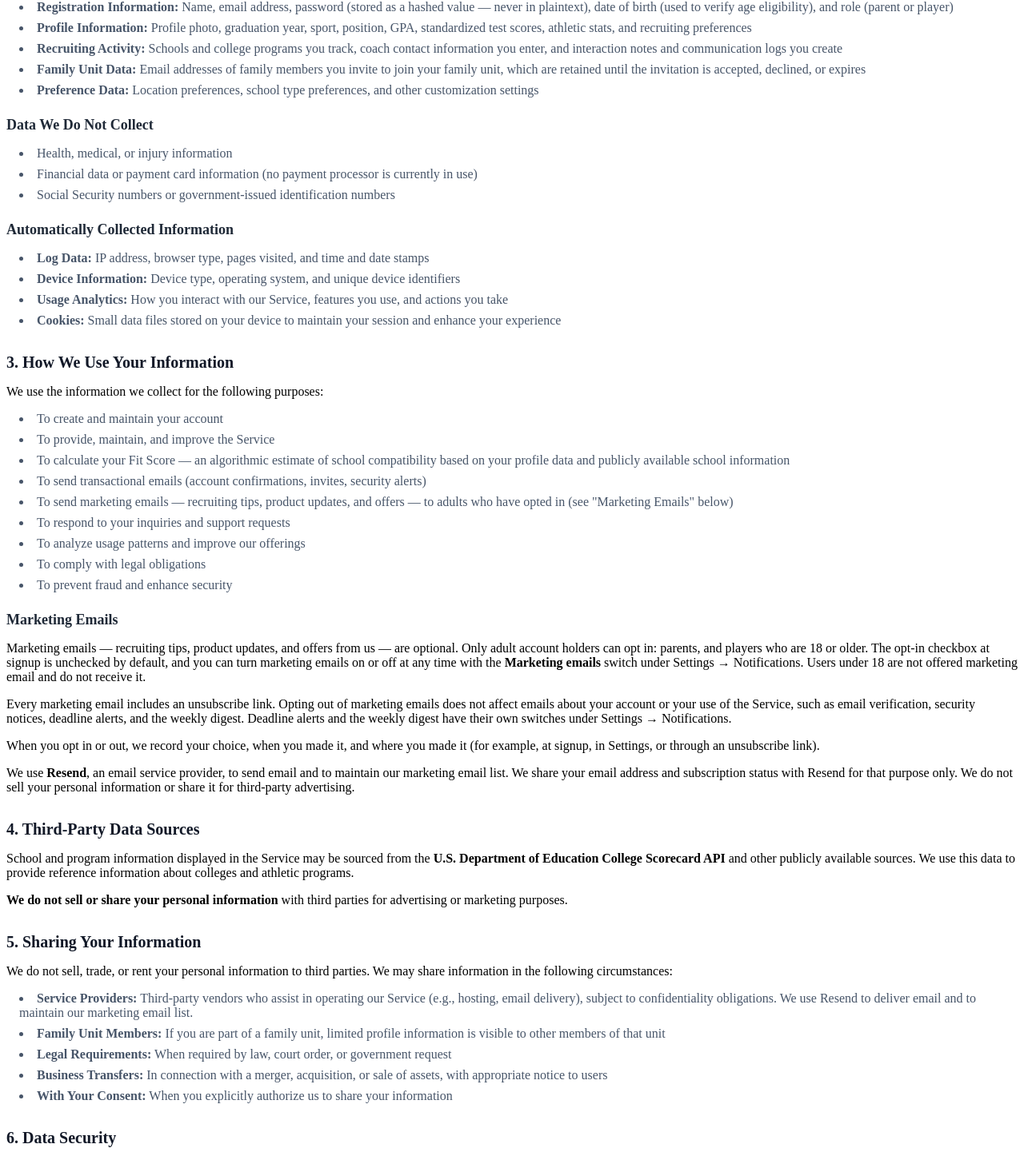
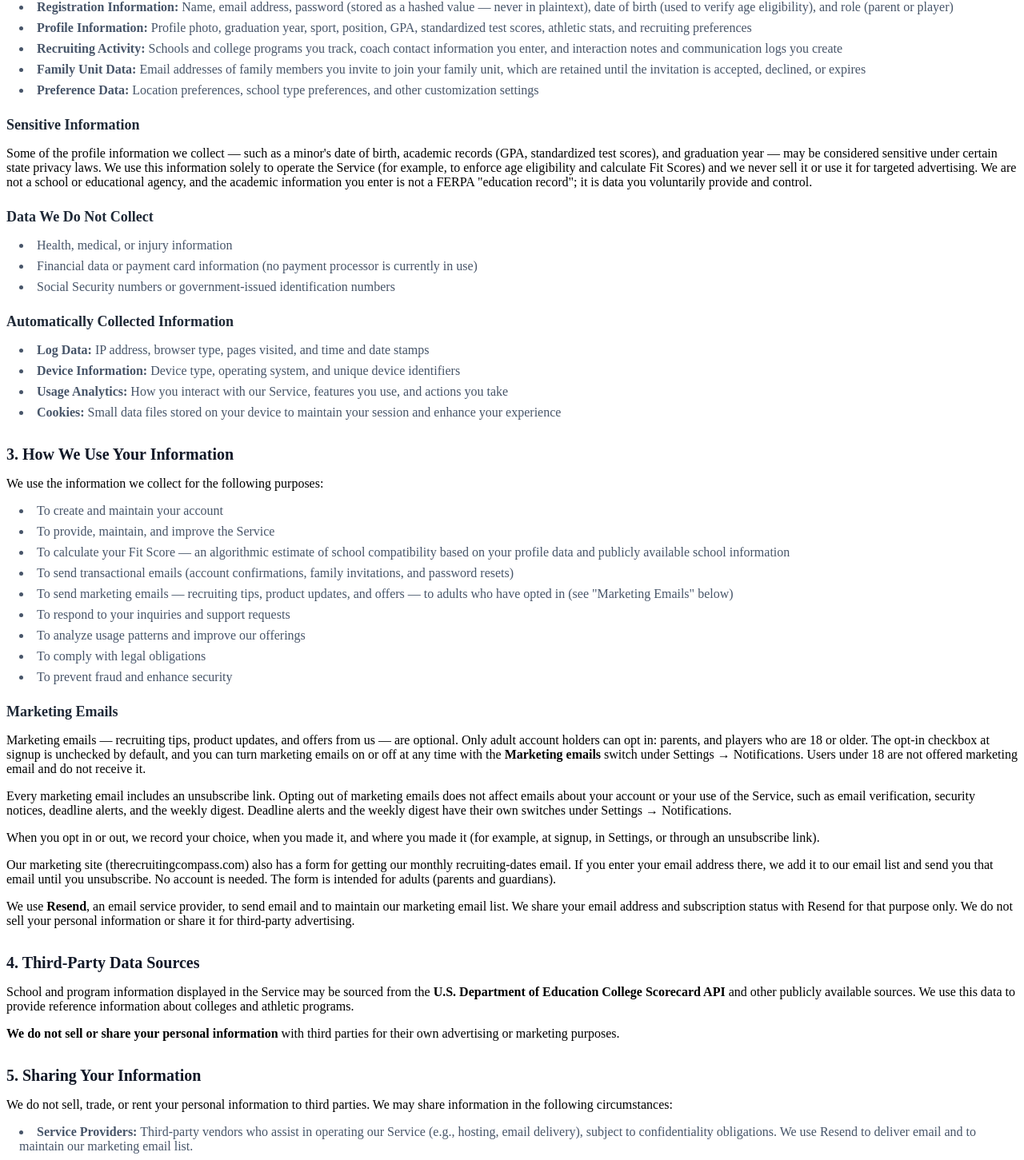
Before and after one commit to candrikanich/recruiting-compass-landing, a Nuxt app: page /legal/privacy in a window 1280 px wide. Shown: the part 672-2123 px from the top of the page at 80% size. Built offline with nearby package versions, Linux system fonts and the light colour scheme.

Commit message:
docs(legal): sync the Privacy Policy with the web app copy

```diff
--- a/pages/legal/privacy.vue
+++ b/pages/legal/privacy.vue
@@ -28,7 +28,7 @@
             Please read this Privacy Policy carefully. If you do not agree with
             our policies and practices, please do not use our Service. This
             Policy is incorporated by reference into our
-            <NuxtLink to="/legal/terms" class="text-blue-600 hover:underline"
+            <NuxtLink to="/legal/terms" class="text-blue-600 underline"
               >Terms and Conditions</NuxtLink
             >.
           </p>
@@ -66,6 +66,19 @@
               type preferences, and other customization settings
             </li>
           </ul>
+
+          <h3>Sensitive Information</h3>
+          <p>
+            Some of the profile information we collect — such as a minor's date
+            of birth, academic records (GPA, standardized test scores), and
+            graduation year — may be considered sensitive under certain state
+            privacy laws. We use this information solely to operate the Service
+            (for example, to enforce age eligibility and calculate Fit Scores)
+            and we never sell it or use it for targeted advertising. We are not
+            a school or educational agency, and the academic information you
+            enter is not a FERPA "education record"; it is data you voluntarily
+            provide and control.
+          </p>
 
           <h3>Data We Do Not Collect</h3>
           <ul>
@@ -113,8 +126,8 @@
               school information
             </li>
             <li>
-              To send transactional emails (account confirmations, invites,
-              security alerts)
+              To send transactional emails (account confirmations, family
+              invitations, and password resets)
             </li>
             <li>
               To send marketing emails — recruiting tips, product updates, and
@@ -151,6 +164,13 @@
             an unsubscribe link).
           </p>
           <p>
+            Our marketing site (therecruitingcompass.com) also has a form for
+            getting our monthly recruiting-dates email. If you enter your email
+            address there, we add it to our email list and send you that email
+            until you unsubscribe. No account is needed. The form is intended
+            for adults (parents and guardians).
+          </p>
+          <p>
             We use <strong>Resend</strong>, an email service provider, to send
             email and to maintain our marketing email list. We share your email
             address and subscription status with Resend for that purpose only.
@@ -170,7 +190,7 @@
           </p>
           <p>
             <strong>We do not sell or share your personal information</strong>
-            with third parties for advertising or marketing purposes.
+            with third parties for their own advertising or marketing purposes.
           </p>
         </section>
 
@@ -250,8 +270,9 @@
               cancel a deletion request within that 30-day window.
             </li>
             <li>
-              <strong>Audit logs:</strong> Deletion event logs are retained for
-              up to 90 days for fraud prevention and legal compliance purposes
+              <strong>Audit logs:</strong> Security- and account-related audit
+              logs are retained for up to one year for fraud prevention and
+              legal compliance purposes
             </li>
           </ul>
         </section>
@@ -292,14 +313,45 @@
               discriminate against you for exercising your CCPA rights
             </li>
           </ul>
+
+          <h3>Residents of Other States</h3>
+          <p>
+            If you reside in a state with a comprehensive consumer privacy law
+            (for example, Virginia, Colorado, Connecticut, Texas, Oregon, or
+            Utah), you may have rights similar to those above — including the
+            right to access, correct, delete, and obtain a portable copy of your
+            personal data, and to opt out of the sale of your personal data,
+            targeted advertising, and certain profiling. We do not sell personal
+            data or use it for targeted advertising or profiling in furtherance
+            of decisions that produce legal or similarly significant effects.
+          </p>
+
+          <h3>Minors</h3>
+          <p>
+            For any user we know to be a minor (under 18), we do not sell their
+            personal data, share it for cross-context behavioral advertising, or
+            use it for targeted advertising or profiling. We limit our
+            collection and use of a minor's data to what is reasonably necessary
+            to provide the Service.
+          </p>
+
+          <h3>Global Privacy Control (GPC)</h3>
+          <p>
+            We honor the Global Privacy Control (GPC) browser signal. If your
+            browser or extension sends a GPC signal, we treat it as a valid
+            request to opt out of any sale or sharing of your personal data and
+            to disable non-essential analytics for that browser.
+          </p>
+
           <p class="mt-4">
-            To exercise these rights, please contact us at
+            You can export a portable copy of your data and delete your account
+            directly from your account settings (Data &amp; Privacy). To
+            exercise any other right, please contact us at
             <a
               href="mailto:privacy@therecruitingcompass.com"
-              class="text-blue-600 hover:underline"
+              class="text-blue-600 underline"
               >privacy@therecruitingcompass.com</a
-            >
-            or submit a request through your account settings.
+            >.
           </p>
         </section>
 
@@ -310,6 +362,14 @@
             session and enhance your experience. Most web browsers allow you to
             control cookies through their settings. Disabling cookies may affect
             the functionality of our Service.
+          </p>
+          <p>
+            We use the following third-party providers to operate and improve
+            the Service: <strong>Sentry</strong> (error monitoring),
+            <strong>PostHog</strong> (product analytics), and
+            <strong>Vercel Analytics and Speed Insights</strong> (performance
+            measurement). These providers process usage and device data on our
+            behalf and are not permitted to use it for their own purposes.
           </p>
         </section>
 
@@ -336,7 +396,7 @@
             from a minor in error, please contact us at
             <a
               href="mailto:privacy@therecruitingcompass.com"
-              class="text-blue-600 hover:underline"
+              class="text-blue-600 underline"
               >privacy@therecruitingcompass.com</a
             >.
           </p>
@@ -373,17 +433,18 @@
           <div class="bg-slate-50 p-4 rounded mt-4">
             <p>
               <strong>Recruiting Compass</strong><br />
+              <!-- TODO: Replace with registered agent address before public launch -->
               Olmsted Township, OH 44138<br />
               Privacy inquiries:
               <a
                 href="mailto:privacy@therecruitingcompass.com"
-                class="text-blue-600 hover:underline"
+                class="text-blue-600 underline"
                 >privacy@therecruitingcompass.com</a
               ><br />
               General support:
               <a
                 href="mailto:support@therecruitingcompass.com"
-                class="text-blue-600 hover:underline"
+                class="text-blue-600 underline"
                 >support@therecruitingcompass.com</a
               >
             </p>
```
Also changed, not shown: 1 other file (tests, documents, lock files or other folders).
